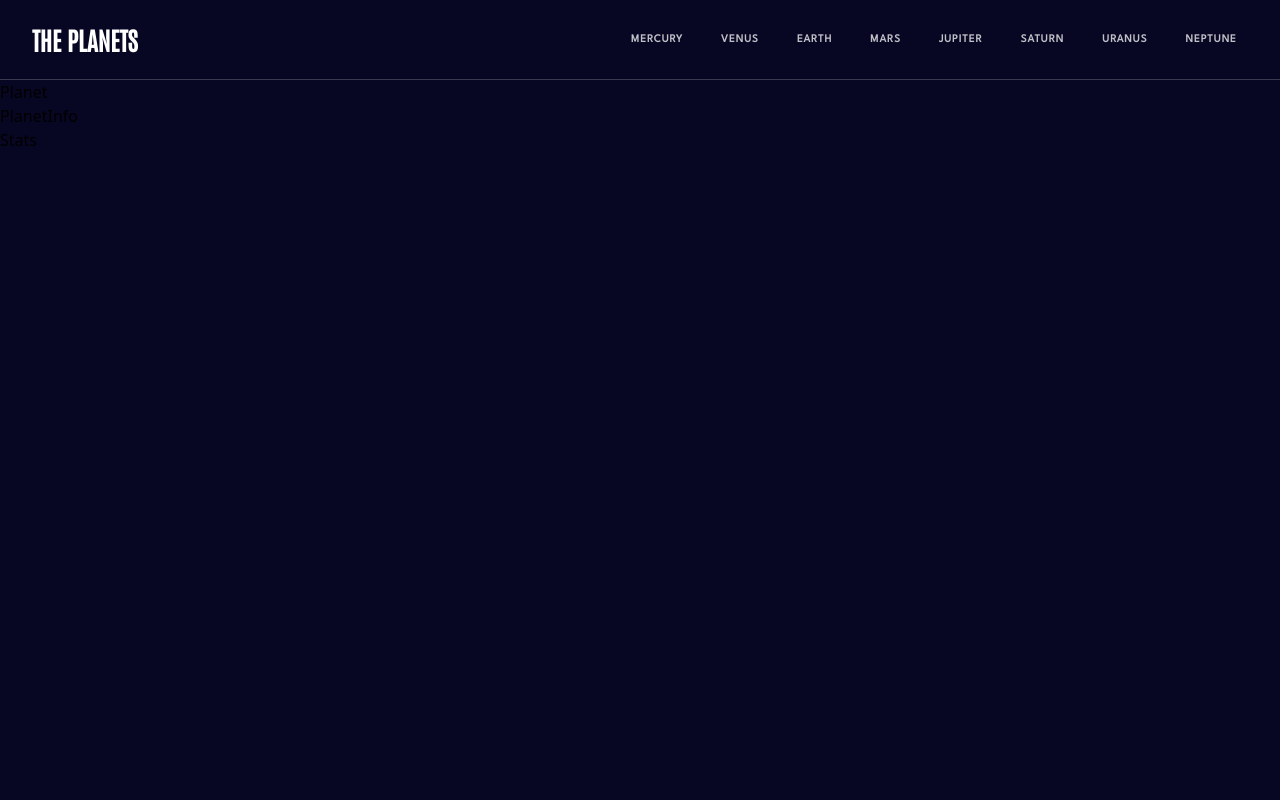
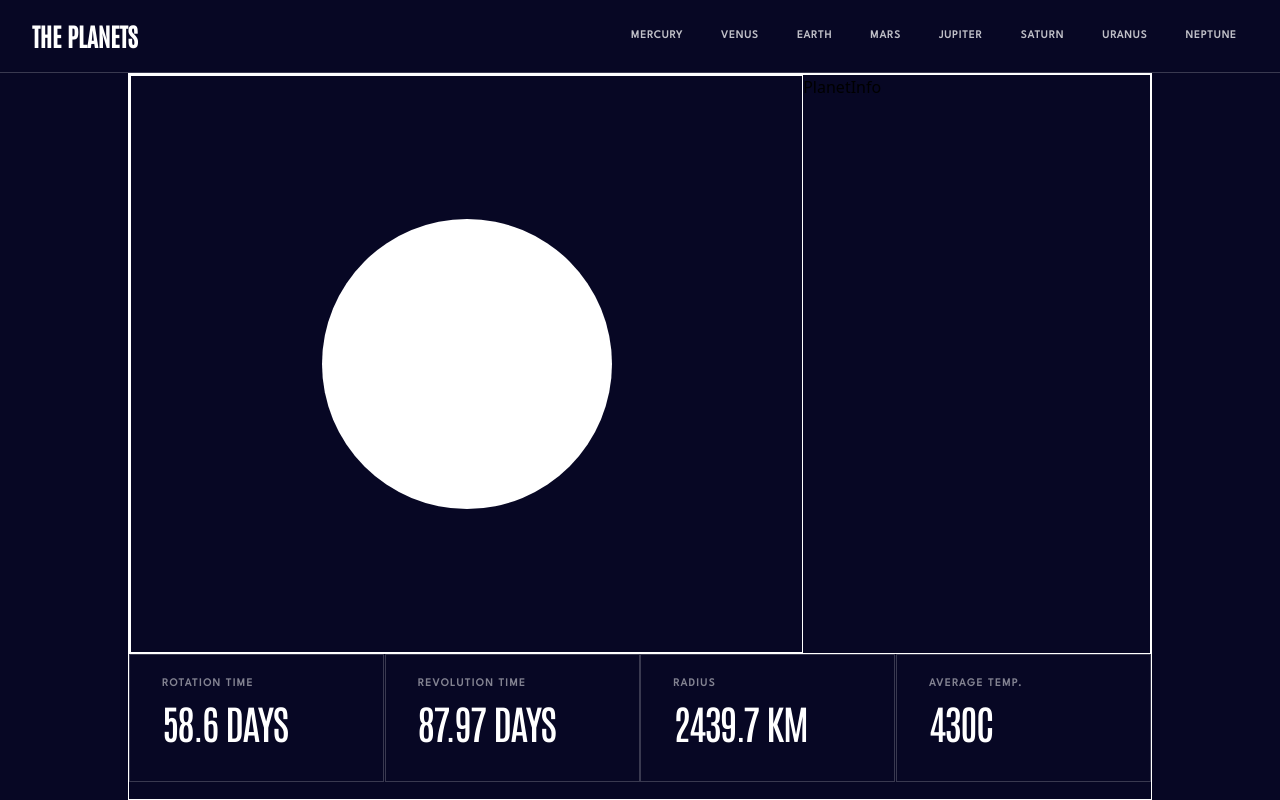
Before and after one commit to hayesdev/planets, a React (Vite) app: page / in a window 1280 px wide. Built offline with nearby package versions, Linux system fonts and the light colour scheme.

Commit message:
stats done

```diff
--- a/src/App.jsx
+++ b/src/App.jsx
@@ -1,12 +1,19 @@
 import React from "react";
 import { Navbar, Planet, PlanetInfo, Stats } from "./components";
+import { planets } from "./constants";
 
 const App = () => (
-  <div className="flex flex-col w-full h-screen bg-[#070724]">
+  <div className="flex flex-col justify-center items-center w-full h-screen bg-[#070724]">
     <Navbar />
-    <Planet />
-    <PlanetInfo />
-    <Stats />
+    <div className="flex flex-col justify-center items-center w-[80%] h-full border border-white">
+      <section className="flex w-full h-[80%] border border-white">
+        <Planet />
+        <PlanetInfo />
+      </section>
+      <section className="flex w-full h-[20%]">
+        <Stats planet={planets[0]} />
+      </section>
+    </div>
   </div>
 );
 
--- a/src/components/Planet.jsx
+++ b/src/components/Planet.jsx
@@ -1,7 +1,11 @@
 import React from "react";
 
 const Planet = () => {
-  return <div>Planet</div>;
+  return (
+    <div className="flex w-[66%] justify-center items-center border border-white">
+      <div className="w-[290px] h-[290px] rounded-full bg-white" />
+    </div>
+  );
 };
 
 export default Planet;
--- a/src/components/PlanetInfo.jsx
+++ b/src/components/PlanetInfo.jsx
@@ -1,7 +1,7 @@
 import React from "react";
 
 const PlanetInfo = () => {
-  return <div>PlanetInfo</div>;
+  return <div className="flex w-[33%]">PlanetInfo</div>;
 };
 
 export default PlanetInfo;
--- a/src/components/Stats.jsx
+++ b/src/components/Stats.jsx
@@ -1,7 +1,40 @@
 import React from "react";
 
-const Stats = () => {
-  return <div>Stats</div>;
-};
+const Stats = ({ planet }) => (
+  <div className="flex w-full justify-between items-start">
+    <section className="flex flex-col justify-center items-start w-[255px] h-[128px] border border-[#FFFFFF]/20">
+      <p className="uppercase font-spartan font-bold text-[11px] text-[#FFFFFF]/50 leading-[25px] tracking-[1.5px] ml-8">
+        rotation time
+      </p>
+      <p className="uppercase font-antonio font-normal text-[40px] text-[#FFFFFF] leading-[52px] -tracking-[1.5px] ml-8 mb-4">
+        {planet.rotTime}
+      </p>
+    </section>
+    <section className="flex flex-col justify-center items-start w-[255px] h-[128px] border border-[#FFFFFF]/20">
+      <p className="uppercase font-spartan font-bold text-[11px] text-[#FFFFFF]/50 leading-[25px] tracking-[1.5px] ml-8">
+        revolution time
+      </p>
+      <p className="uppercase font-antonio font-normal text-[40px] text-[#FFFFFF] leading-[52px] -tracking-[1.5px] ml-8 mb-4">
+        {planet.revTime}
+      </p>
+    </section>
+    <section className="flex flex-col justify-center items-start w-[255px] h-[128px] border border-[#FFFFFF]/20">
+      <p className="uppercase font-spartan font-bold text-[11px] text-[#FFFFFF]/50 leading-[25px] tracking-[1.5px] ml-8">
+        radius
+      </p>
+      <p className="uppercase font-antonio font-normal text-[40px] text-[#FFFFFF] leading-[52px] -tracking-[1.5px] ml-8 mb-4">
+        {planet.radius}
+      </p>
+    </section>
+    <section className="flex flex-col justify-center items-start w-[255px] h-[128px] border border-[#FFFFFF]/20">
+      <p className="uppercase font-spartan font-bold text-[11px] text-[#FFFFFF]/50 leading-[25px] tracking-[1.5px] ml-8">
+        average temp.
+      </p>
+      <p className="uppercase font-antonio font-normal text-[40px] text-[#FFFFFF] leading-[52px] -tracking-[1.5px] ml-8 mb-4">
+        {planet.avgTemp}
+      </p>
+    </section>
+  </div>
+);
 
 export default Stats;
```
